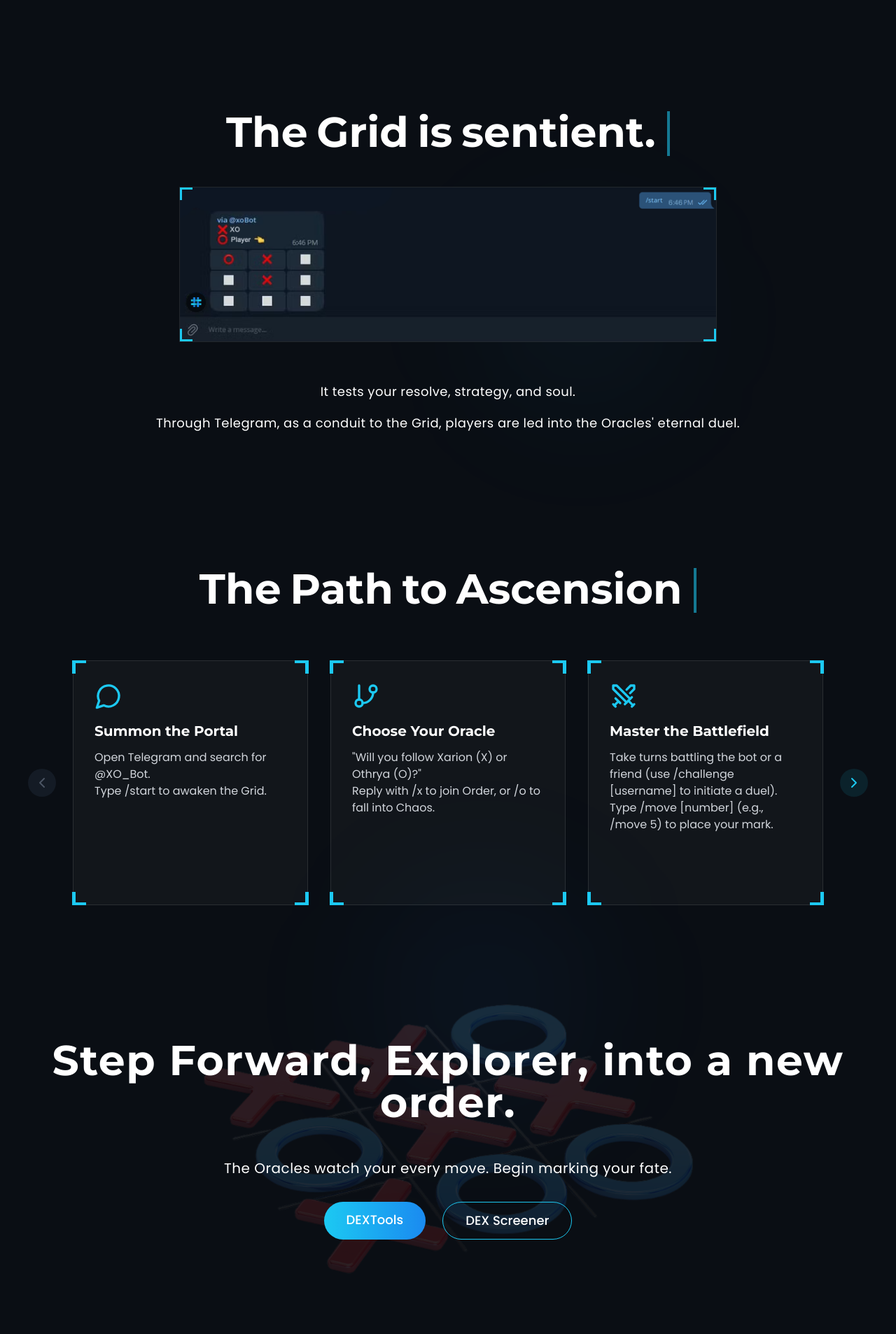
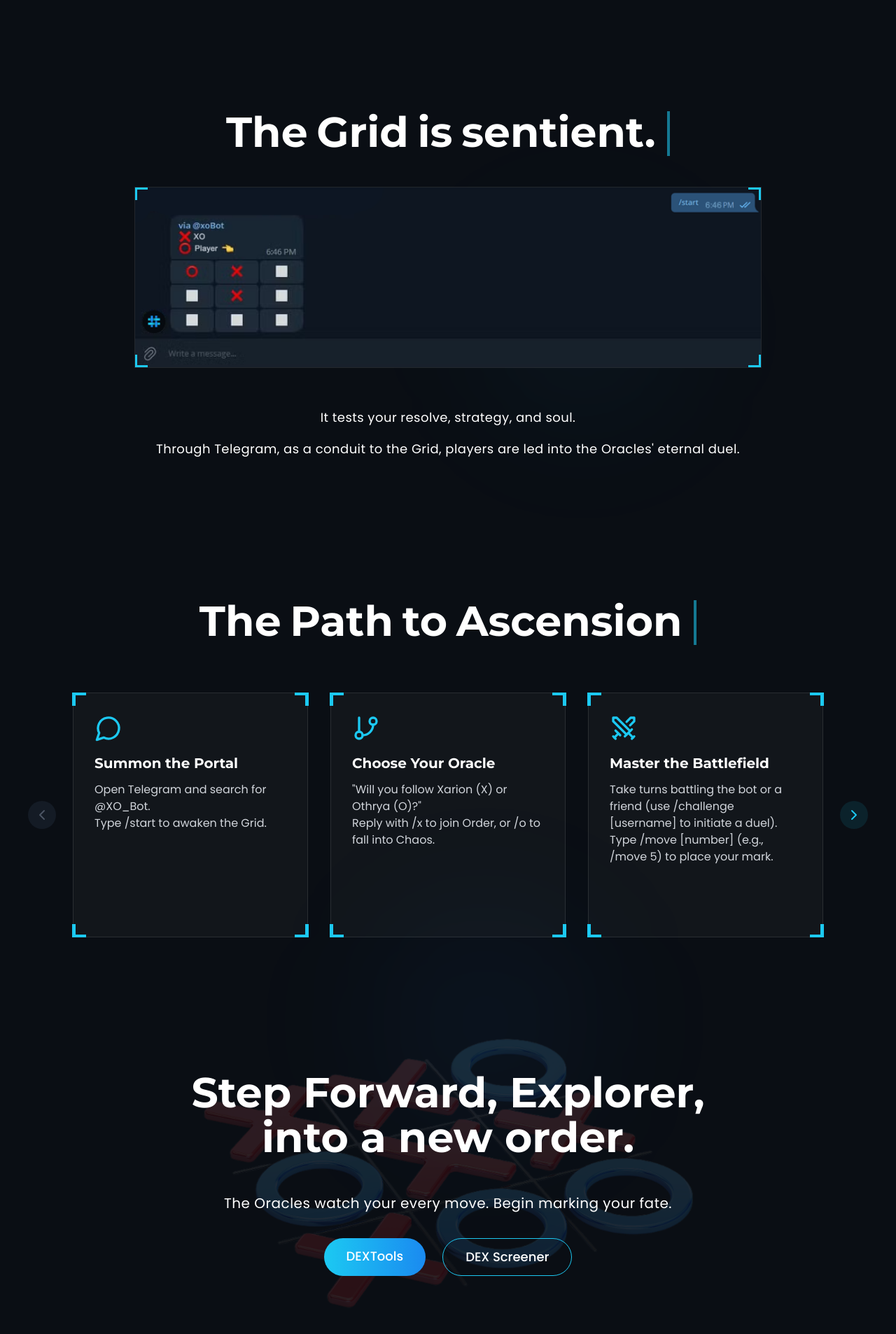
Before and after one commit to designer20140527/XO, a Next.js app: page / in a window 1280 px wide. Shown: the part 679-2586 px from the top of the page at 70% size. Built offline with nearby package versions, Linux system fonts and the light colour scheme.

Commit message:
fix: text animation

```diff
--- a/components/explorer-section.tsx
+++ b/components/explorer-section.tsx
@@ -3,10 +3,12 @@
 import Link from "next/link"
 import Image from "next/image"
 import { TextGenerateEffect } from "./ui/text-generate-effect"
-import { useEffect, useState } from "react"
+import { useEffect, useState, useRef } from "react"
 
 export default function ExplorerSection() {
   const [deviceType, setDeviceType] = useState("desktop");
+  const textRef = useRef(null);
+  const [isVisible, setIsVisible] = useState(false);
 
   // 检测设备类型
   useEffect(() => {
@@ -29,6 +31,33 @@ export default function ExplorerSection() {
 
     // 清理
     return () => window.removeEventListener('resize', checkSize);
+  }, []);
+
+  // 检测文本区域何时进入视图
+  useEffect(() => {
+    const observer = new IntersectionObserver(
+      ([entry]) => {
+        if (entry.isIntersecting) {
+          setIsVisible(true);
+          observer.disconnect();
+        }
+      },
+      {
+        root: null,
+        rootMargin: '0px',
+        threshold: 0.3
+      }
+    );
+
+    if (textRef.current) {
+      observer.observe(textRef.current);
+    }
+
+    return () => {
+      if (textRef.current) {
+        observer.unobserve(textRef.current);
+      }
+    };
   }, []);
 
   // 根据设备类型返回不同的图片尺寸
@@ -61,19 +90,24 @@ export default function ExplorerSection() {
 
       <div className="max-width-container relative z-10">
         <div className="flex flex-col items-center text-center space-y-8">
-          {/* Simple HTML heading that works on all screen sizes */}
-          <div>
-            <h1 className="text-2xl sm:text-3xl md:text-5xl lg:text-6xl text-white font-bold font-montserrat leading-relaxed tracking-wide">
-              Step Forward, Explorer, into a new order.
+          {/* 两行标题 */}
+          <div className="space-y-1">
+            <h1 className="text-2xl sm:text-3xl md:text-5xl lg:text-6xl text-white font-bold font-montserrat leading-tight">
+              Step Forward, Explorer,
+            </h1>
+            <h1 className="text-2xl sm:text-3xl md:text-5xl lg:text-6xl text-white font-bold font-montserrat leading-tight">
+              into a new order.
             </h1>
           </div>
 
-          <div className="max-w-2xl">
-            <TextGenerateEffect
-              words="The Oracles watch your every move. Begin marking your fate."
-              className="text-gray-300 text-xl"
-              duration={0.4}
-            />
+          <div ref={textRef} className="max-w-2xl min-h-[50px]">
+            {isVisible && (
+              <TextGenerateEffect
+                words="The Oracles watch your every move. Begin marking your fate."
+                className="text-gray-300 text-xl"
+                duration={0.4}
+              />
+            )}
           </div>
 
           <div className="flex flex-wrap gap-6 mt-8 justify-center">
--- a/components/grid-section.tsx
+++ b/components/grid-section.tsx
@@ -1,8 +1,41 @@
+"use client"
+
 import { TextGenerateEffect } from "./ui/text-generate-effect"
 import { TypewriterEffectSmooth } from "./ui/typewriter-effect"
 import Image from "next/image"
+import { useRef, useState, useEffect } from "react"
 
 export default function GridSection() {
+  const textRef = useRef(null);
+  const [isVisible, setIsVisible] = useState(false);
+
+  useEffect(() => {
+    const observer = new IntersectionObserver(
+      ([entry]) => {
+        // 当元素可见时更新状态
+        if (entry.isIntersecting) {
+          setIsVisible(true);
+          observer.disconnect(); // 一旦触发，就不再需要观察
+        }
+      },
+      {
+        root: null, // 相对于视口
+        rootMargin: '0px',
+        threshold: 0.3 // 30%可见时触发
+      }
+    );
+
+    if (textRef.current) {
+      observer.observe(textRef.current);
+    }
+
+    return () => {
+      if (textRef.current) {
+        observer.unobserve(textRef.current);
+      }
+    };
+  }, []);
+
   return (
     <section id="grid-section" className="px-4 py-24 relative z-10">
       <div className="max-width-container">
@@ -19,7 +52,7 @@ export default function GridSection() {
           />
 
           {/* Image container with hero-container style */}
-          <div className="w-full max-w-3xl relative overflow-hidden border border-white/10">
+          <div className="w-full max-w-4xl relative overflow-hidden border border-white/10">
             {/* Corner decorations */}
             <div className="corner-top-left absolute top-0 left-0 w-20 h-20 pointer-events-none"></div>
             <div className="corner-top-right absolute top-0 right-0 w-20 h-20 pointer-events-none"></div>
@@ -30,14 +63,17 @@ export default function GridSection() {
               <Image
                 src="/images/image-2.png"
                 alt="XO Grid"
-                width={600}
-                height={480}
+                width={800}
+                height={640}
                 className="w-full h-auto object-contain"
+                priority
               />
             </div>
           </div>
 
-          <div className="space-y-2">
+          <div ref={textRef} className="space-y-2 min-h-[100px]">
+            {isVisible && (
+              <>
                 <TextGenerateEffect
                   words="It tests your resolve, strategy, and soul."
                   className="text-[#1cc9f2] text-lg"
@@ -48,6 +84,8 @@ export default function GridSection() {
                   className="text-gray-300 text-lg"
                   duration={0.4}
                 />
+              </>
+            )}
           </div>
         </div>
       </div>
```
Lines whose indentation alone changed are shown as unchanged.
